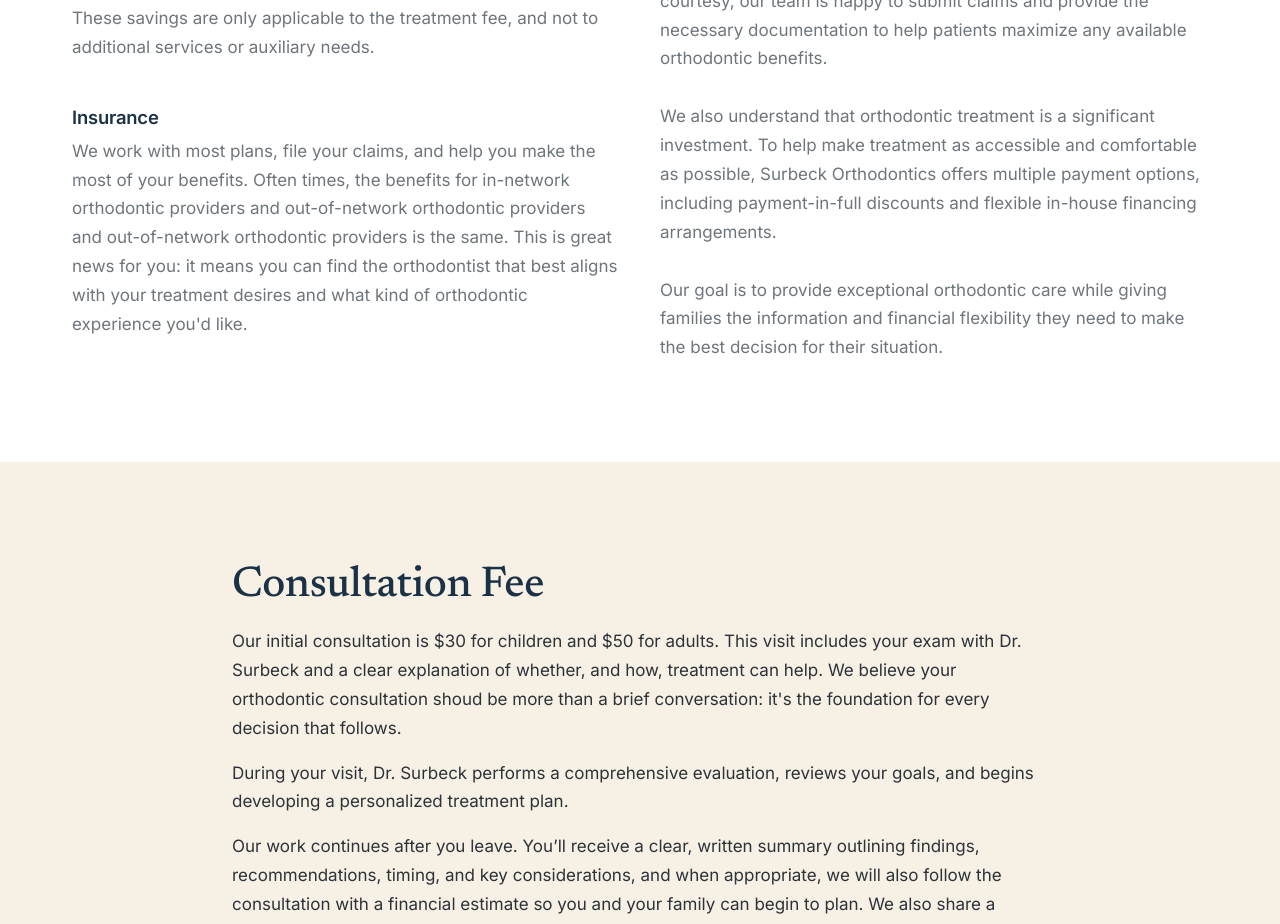
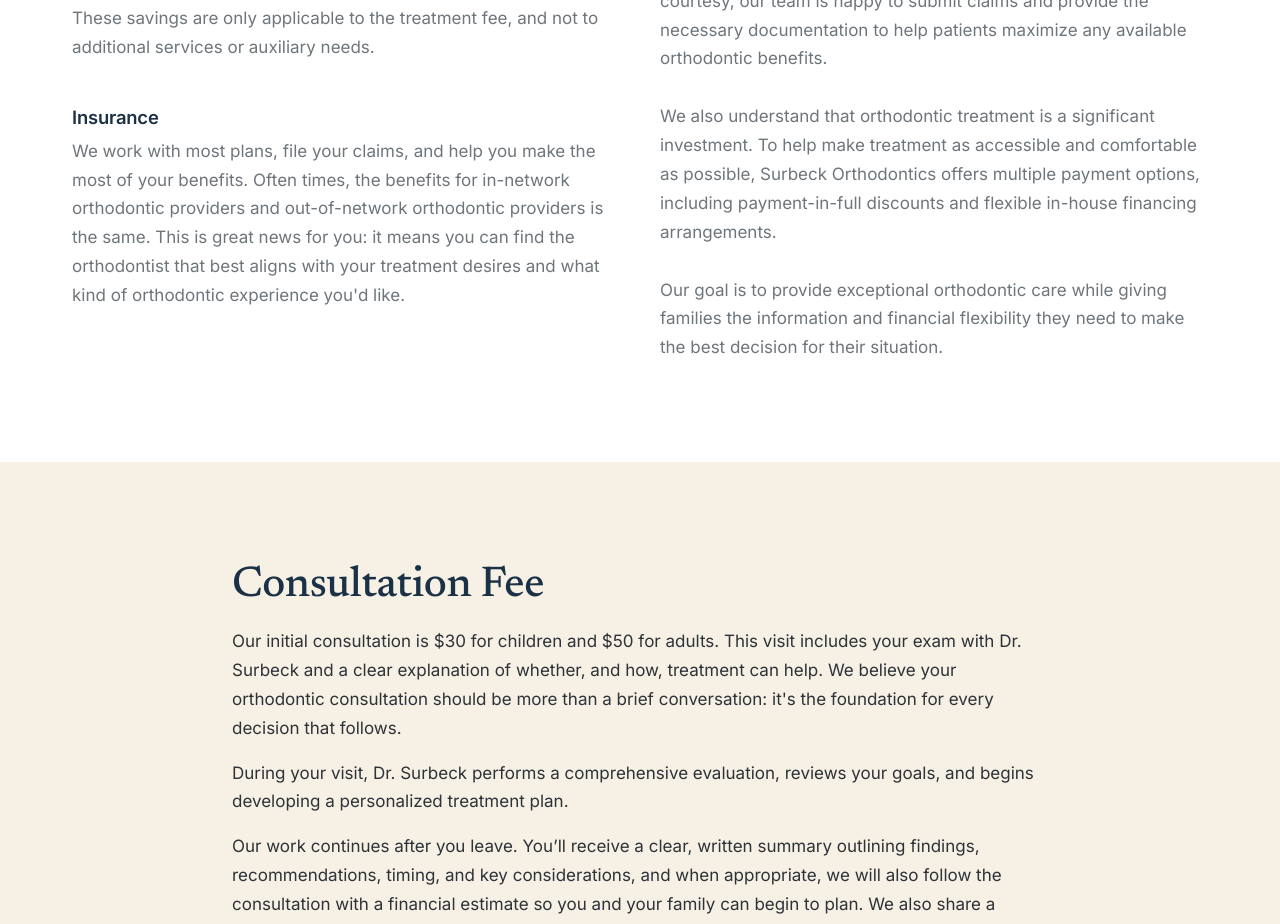
Before and after one commit to kbui041/surbeck, a React (Vite) app: page /financial in a window 1280 px wide. Shown: the part 1140-2064 px from the top of the page. Built offline with nearby package versions, Linux system fonts and the light colour scheme.

Commit message:
update typo

```diff
--- a/src/pages/Financial.jsx
+++ b/src/pages/Financial.jsx
@@ -27,7 +27,7 @@
               </div>
               <div className="feature">
                 <h3>Insurance</h3>
-                <p>We work with most plans, file your claims, and help you make the most of your benefits. Often times, the benefits for in-network orthodontic providers and out-of-network orthodontic providers and out-of-network orthodontic providers is the same. This is great news for you: it means you can find the orthodontist that best aligns with your treatment desires and what kind of orthodontic experience you'd like.</p>
+                <p>We work with most plans, file your claims, and help you make the most of your benefits. Often times, the benefits for in-network orthodontic providers and out-of-network orthodontic providers is the same. This is great news for you: it means you can find the orthodontist that best aligns with your treatment desires and what kind of orthodontic experience you'd like.</p>
               </div>
             </div>
             <div style={{ flex: 1, minWidth: 0 }}>
@@ -55,7 +55,7 @@
         <div className="wrap" style={{ maxWidth: 880 }}>
           <h2>Consultation Fee</h2>
           <p>
-            Our initial consultation is $30 for children and $50 for adults. This visit includes your exam with Dr. Surbeck and a clear explanation of whether, and how, treatment can help. We believe your orthodontic consultation shoud be more than a brief conversation: it's the foundation for every decision that follows.
+            Our initial consultation is $30 for children and $50 for adults. This visit includes your exam with Dr. Surbeck and a clear explanation of whether, and how, treatment can help. We believe your orthodontic consultation should be more than a brief conversation: it's the foundation for every decision that follows.
           </p>
 
           <p>
```
